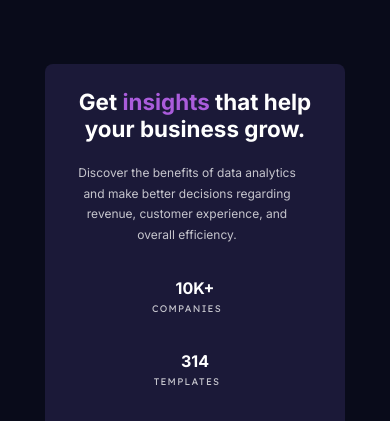
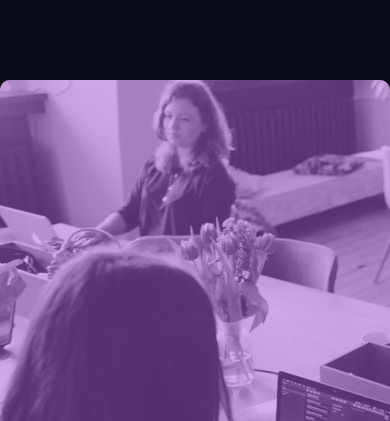
Before and after one commit to CatalinaLarion/stats-preview-card-component-main-Catalina, a plain HTML site: page index.html in a window 390 px wide. Shown: the top 421 px of the page. Drawn offline with Linux system fonts and the light colour scheme.

Commit message:
issues fixed

```diff
--- a/style.css
+++ b/style.css
@@ -21,84 +21,68 @@ font-family: "Lexend Deca", sans-serif;
 
 html {
   box-sizing: border-box;
+  font-size: 62.5%;
 }
 
 body {
   background-color: hsl(233, 47%, 7%);
-  font-size: 92.75%;
-  /* width: 100vw;
-  height: 100vh; */
-  max-width: 1440px;
+  font-size: 1.5rem;
+  height: 100vh;
+  max-width: 100vw;
+  /* display: flex;
+  justify-content: center;
+  align-items: center;
+  flex-direction: row; */
 }
 .container {
-  background-color: hsl(244, 38%, 16%);
   display: flex;
   justify-content: center;
   align-items: center;
   flex-direction: row;
-  width: 80%;
+  max-width: 120rem;
   height: auto;
-  margin: 8rem auto;
-  border-radius: 0.5rem;
+  margin: 15rem auto;
+  border-radius: 1rem;
   text-align: left;
 }
 
 .text {
-  flex: 50%;
-  max-width: 100%;
-  height: auto;
-  padding: 4rem 7rem 4rem 4rem;
+  /* flex: 50%; */
+  background-color: hsl(244, 38%, 16%);
+  max-width: 60rem;
+  height: 45rem;
+  padding: 8rem 14rem 8rem 8rem;
+  border-radius: 1rem 0 0 1rem;
 }
 
 .text p {
-  margin-right: 1.5rem;
+  margin-right: 3rem;
 }
 
-/* // for desktop */
-
 .image {
-  flex: 50%;
-  max-width: 100%;
-  width: 450px;
-  height: 450px;
+  max-width: 50%;
+  width: 60rem;
+  height: 45rem;
   object-fit: cover;
-  border-radius: 0 0.5rem 0.5rem 0;
+  border-radius: 0 1rem 1rem 0;
   background-image: url(images/image-header-desktop.jpg);
   background-size: cover;
 }
 
 .image-front {
   background-color: hsla(277, 64%, 61%, 0.5);
-  border-radius: 0 0.5rem 0.5rem 0;
+  border-radius: 0 1rem 1rem 0;
   z-index: 2;
   overflow: hidden;
   min-height: 100%;
 }
 
-/*
-// for mobile
-.image {
-  min-height: 10em;
-  width: 540px;
-  min-width: 200px;
-  background: url(images/image-header-desktop.jpg);
-  background-repeat: no-repeat;
-  background-size: cover;
-  border-radius: 0 10px 10px 0;
-  overflow: hidden;
-}
-.image-front {
-  background: hsla(277, 64%, 61%, 0.25);
-  height: 100%;
-  mix-blend-mode: color-burn;
-} */
-
 h1 {
   color: hsl(0, 0%, 100%);
-  font-size: 2rem;
+  font-size: 3.6rem;
   font-family: "Inter", sans-serif;
   font-weight: 700;
-  margin-bottom: 1.7rem;
+  margin-bottom: 3rem;
 }
 
 span {
@@ -107,10 +91,10 @@ span {
 
 p {
   color: hsla(0, 0%, 100%, 0.75);
-  font-size: 0.9rem;
+  font-size: 1.5rem;
   font-family: "Inter", sans-serif;
   font-weight: 400;
-  line-height: 1.5rem;
+  line-height: 2.5rem;
 }
 
 .number {
@@ -118,7 +102,7 @@ p {
   justify-content: space-between;
   align-items: center;
   flex-direction: row;
-  margin: 5rem 2rem 0 0;
+  margin: 5rem 1rem 0 0;
 }
 .companies,
 .templates,
@@ -131,57 +115,58 @@ p {
 
 h2 {
   color: hsl(0, 0%, 100%);
-  font-size: 1.4rem;
+  font-size: 2rem;
   font-family: "Inter", sans-serif;
   font-weight: 700;
   text-transform: uppercase;
 }
 
 .text-number {
-  font-size: 1rem;
+  font-size: 1.1rem;
   font-family: "Lexend Deca", sans-serif;
   font-weight: 400;
   text-transform: uppercase;
   margin-top: 0.3rem;
 }
 
-@media screen and (max-width: 40rem) {
+@media screen and (max-width: 37.5rem) {
   .container {
-    display: flex;
-    justify-content: center;
-    align-items: center;
     flex-direction: column-reverse;
-    width: 300px;
-    margin: 4rem auto;
-    position: relative;
+    margin: 8rem auto;
   }
 
   .image {
-    height: 220px;
-    width: 300px;
-    border-radius: 0.5rem 0.5rem 0 0;
+    max-width: 100%;
+    width: 40rem;
+    height: 35rem;
+    border-radius: 1rem 1rem 0 0;
     background: url(images/image-header-mobile.jpg) no-repeat;
-    background-size: contain;
+    object-fit: cover;
   }
-
   .text {
-    padding: 1.5rem;
+    max-width: 40rem;
+    height: auto;
+    padding: 4rem;
+    border-radius: 0 0 1rem 1rem;
+    text-align: center;
   }
 
   .text p {
-    margin-right: 1rem;
+    margin-right: 0;
+  }
+
+  .image-front {
+    border-radius: 1rem 1rem 0 0;
   }
 
   h1 {
-    font-size: 1.4rem;
-    margin-bottom: 1.3rem;
-    text-align: center;
+    font-size: 3.3rem;
+    margin-bottom: 3rem;
   }
 
   p {
-    font-size: 0.75rem;
-    line-height: 1.3rem;
-    text-align: center;
+    font-size: 1.8rem;
+    line-height: 2.8rem;
   }
 
   .number {
@@ -189,25 +174,76 @@ h2 {
     justify-content: center;
     align-items: center;
     flex-direction: column;
-    margin: 0;
+    margin: 3rem 0 0 0;
   }
   .companies,
   .templates,
   .queries {
-    display: flex;
-    justify-content: center;
-    align-items: center;
-    flex-direction: column;
-    margin-top: 2rem;
+    margin-top: 3rem;
   }
 
   h2 {
-    font-size: 1rem;
+    color: hsl(0, 0%, 100%);
+    font-size: 2rem;
+    font-family: "Inter", sans-serif;
+    font-weight: 700;
+    text-transform: uppercase;
   }
 
   .text-number {
-    font-size: 0.6rem;
+    font-size: 1.3rem;
     margin-top: 0;
-    letter-spacing: 0.08rem;
+    letter-spacing: 0.2rem;
   }
+
+  /*
+
+h1 {
+  color: hsl(0, 0%, 100%);
+  font-size: 3.6rem;
+  font-family: "Inter", sans-serif;
+  font-weight: 700;
+  margin-bottom: 3rem;
 }
+
+
+p {
+  color: hsla(0, 0%, 100%, 0.75);
+  font-size: 1.5rem;
+  font-family: "Inter", sans-serif;
+  font-weight: 400;
+  line-height: 2.5rem;
+}
+
+.number {
+  display: flex;
+  justify-content: space-between;
+  align-items: center;
+  flex-direction: row;
+  margin: 5rem 1rem 0 0;
+}
+.companies,
+.templates,
+.queries {
+  display: flex;
+  justify-content: center;
+  align-items: left;
+  flex-direction: column;
+}
+
+h2 {
+  color: hsl(0, 0%, 100%);
+  font-size: 2rem;
+  font-family: "Inter", sans-serif;
+  font-weight: 700;
+  text-transform: uppercase;
+}
+
+.text-number {
+  font-size: 1.1rem;
+  font-family: "Lexend Deca", sans-serif;
+  font-weight: 400;
+  text-transform: uppercase;
+  margin-top: 0.3rem;
+} */
+}
```
